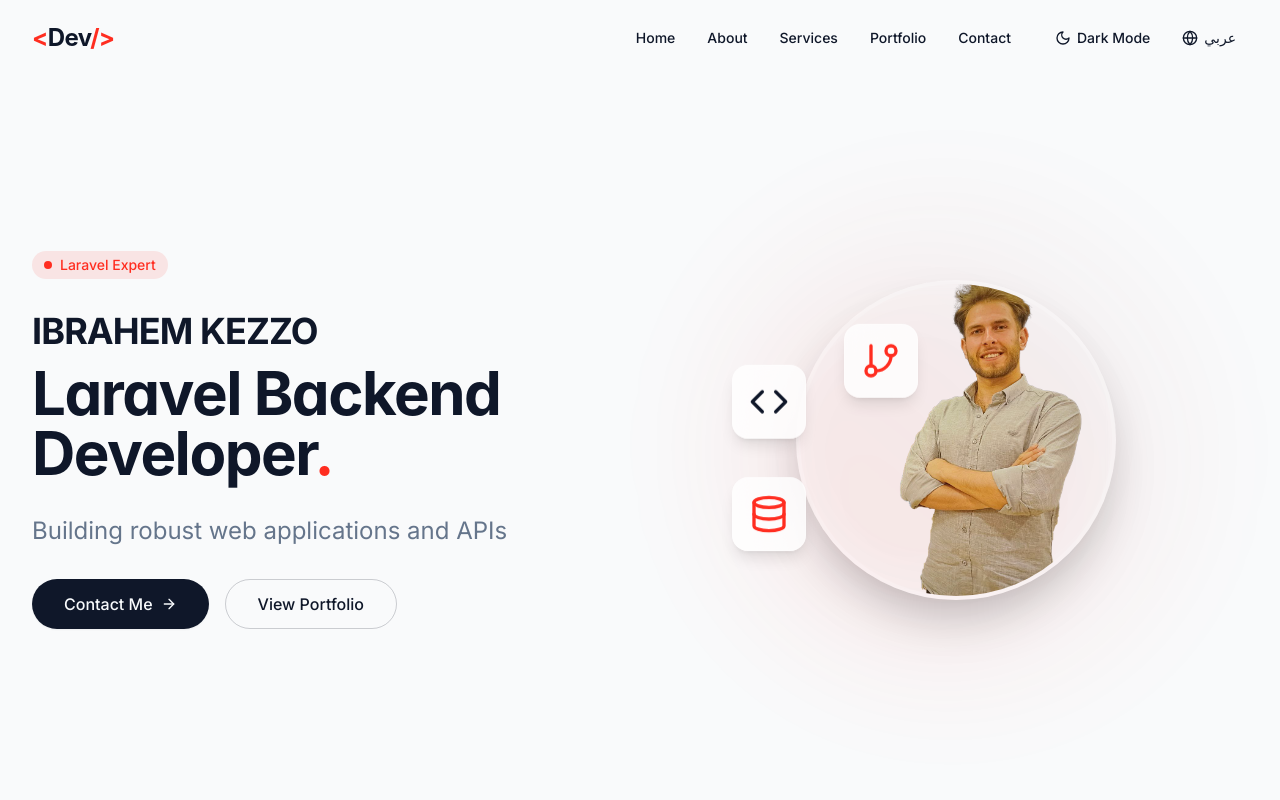
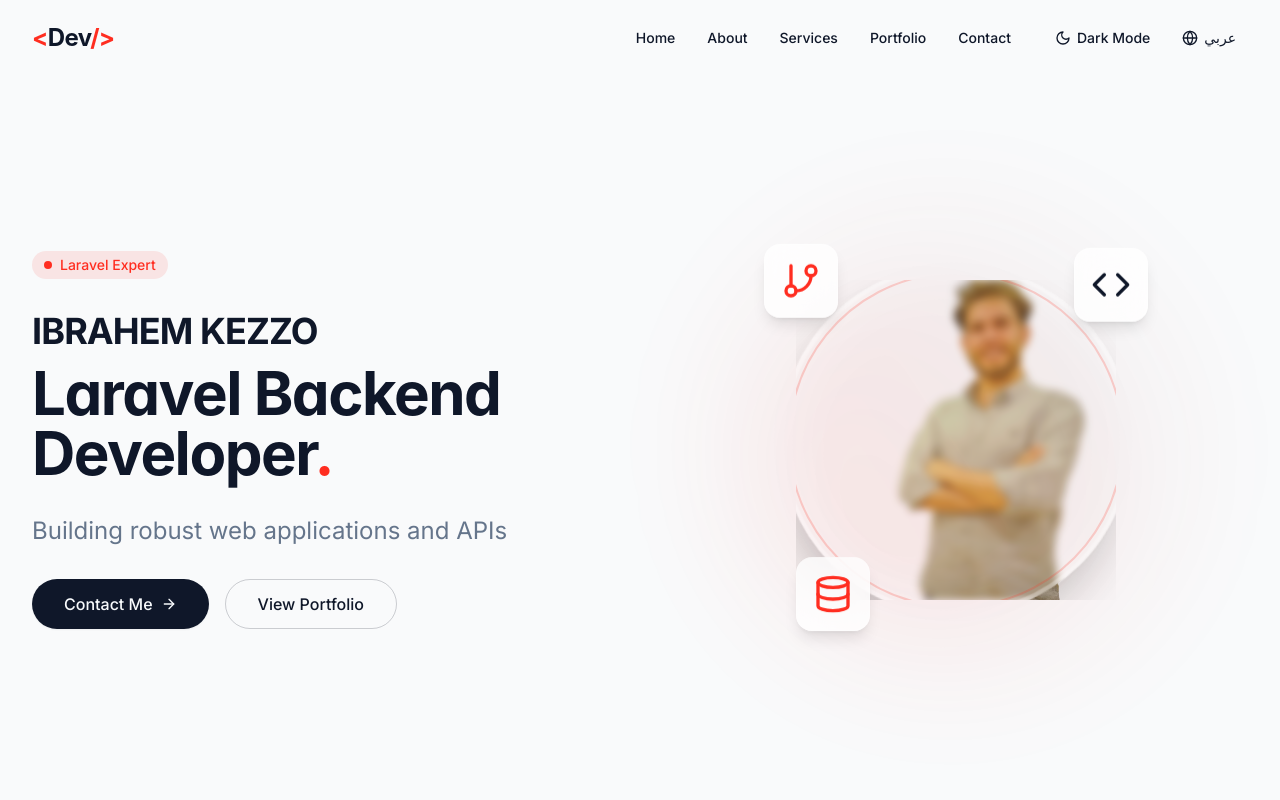
Before and after one commit to ibrahemkezzo/front-my-portfolio, a React (Vite) app: page / in a window 1280 px wide. Shown: the top 800 px of the page. Built offline with nearby package versions, Linux system fonts and the light colour scheme.

Commit message:
Refactor: Adjust hero image and icon positioning
Modified the Hero section's image positioning and circle design. The image is shifted, and the circle is tilted to create an "emerging" effect. Animated icons are repositioned around the image.

```diff
--- a/src/components/Hero.tsx
+++ b/src/components/Hero.tsx
@@ -1,11 +1,13 @@
+
 import React from 'react';
 import { useLanguage } from '../context/LanguageContext';
 import { ArrowRight, Code, Database, GitBranch } from 'lucide-react';
+
 const Hero: React.FC = () => {
-  const {
-    t
-  } = useLanguage();
-  return <section id="home" className="min-h-screen flex items-center pt-20">
+  const { t } = useLanguage();
+
+  return (
+    <section id="home" className="min-h-screen flex items-center pt-20">
       <div className="section-container">
         <div className="grid grid-cols-1 lg:grid-cols-2 gap-12 items-center">
           <div className="space-y-8 animate-fade-in">
@@ -47,31 +49,39 @@ const Hero: React.FC = () => {
               <div className="absolute inset-0 bg-gradient-to-tr from-laravel/20 to-primary/5 rounded-full blur-3xl opacity-50"></div>
 
               <div className="relative z-10 h-full w-full">
-                {/* Main Profile Image */}
+                {/* Main Profile Image with Tilted Circle */}
                 <div className="absolute inset-0 flex items-center justify-center">
                   <div className="relative">
-                    <div className="w-80 h-80 rounded-full overflow-hidden border-4 border-white/20 shadow-2xl backdrop-blur-sm bg-white/10 dark:bg-gray-900/10">
-                      <img src="/lovable-uploads/fdfdb052-714e-4179-9c14-376a7b6efdf4.png" alt="Ibrahem Kezzo - Laravel Developer" className="w-full h-full object-cover object-center" />
+                    <div className="w-80 h-80 relative overflow-hidden">
+                      <img
+                        src="/lovable-uploads/fdfdb052-714e-4179-9c14-376a7b6efdf4.png"
+                        alt="Ibrahem Kezzo - Laravel Developer"
+                        className="w-full h-full object-cover object-center"
+                      />
+                      {/* Tilted circular border overlay */}
+                      <div className="absolute inset-0 rounded-full border-4 border-white/30 shadow-2xl backdrop-blur-sm bg-white/5 dark:bg-gray-900/5 transform rotate-12 scale-110"></div>
+                      {/* Additional tilted border for depth */}
+                      <div className="absolute inset-0 rounded-full border-2 border-laravel/20 transform -rotate-6 scale-105"></div>
                     </div>
                     {/* Subtle glow effect around the image */}
-                    <div className="absolute inset-0 rounded-full bg-gradient-to-tr from-laravel/10 to-primary/5 blur-xl opacity-30 mx-0 my-[20px] px-[12px]"></div>
+                    <div className="absolute inset-0 rounded-full bg-gradient-to-tr from-laravel/10 to-primary/5 blur-xl opacity-30 transform rotate-12"></div>
                   </div>
                 </div>
 
-                {/* Floating Tech Icons */}
-                <div className="absolute top-1/4 left-1/4 glass rounded-2xl p-4 shadow-lg animate-logo-float">
+                {/* Repositioned Floating Tech Icons - Around Edges */}
+                <div className="absolute top-8 left-8 glass rounded-2xl p-4 shadow-lg animate-logo-float">
                   <GitBranch className="h-10 w-10 text-laravel" />
                 </div>
 
-                <div className="absolute top-1/3 right-1/6 glass rounded-2xl p-4 shadow-lg animate-logo-float" style={{
-                animationDelay: "0.5s"
-              }}>
+                <div className="absolute top-8 right-8 glass rounded-2xl p-4 shadow-lg animate-logo-float" style={{
+                  animationDelay: "0.5s"
+                }}>
                   <Code className="h-10 w-10 text-primary" />
                 </div>
 
-                <div className="absolute bottom-1/4 left-1/6 glass rounded-2xl p-4 shadow-lg animate-logo-float" style={{
-                animationDelay: "1s"
-              }}>
+                <div className="absolute bottom-8 left-16 glass rounded-2xl p-4 shadow-lg animate-logo-float" style={{
+                  animationDelay: "1s"
+                }}>
                   <Database className="h-10 w-10 text-laravel" />
                 </div>
               </div>
@@ -79,6 +89,8 @@ const Hero: React.FC = () => {
           </div>
         </div>
       </div>
-    </section>;
+    </section>
+  );
 };
+
 export default Hero;
```
